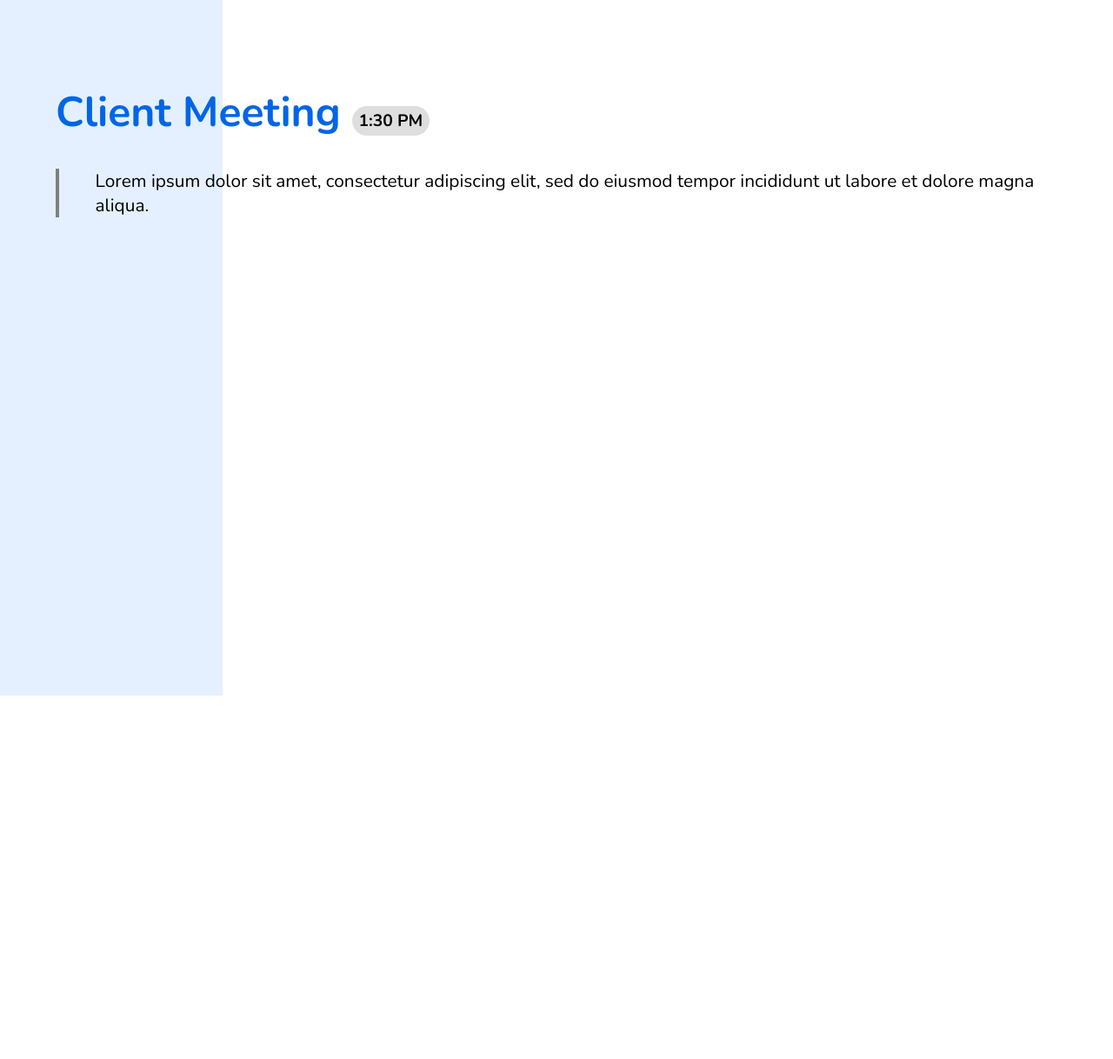
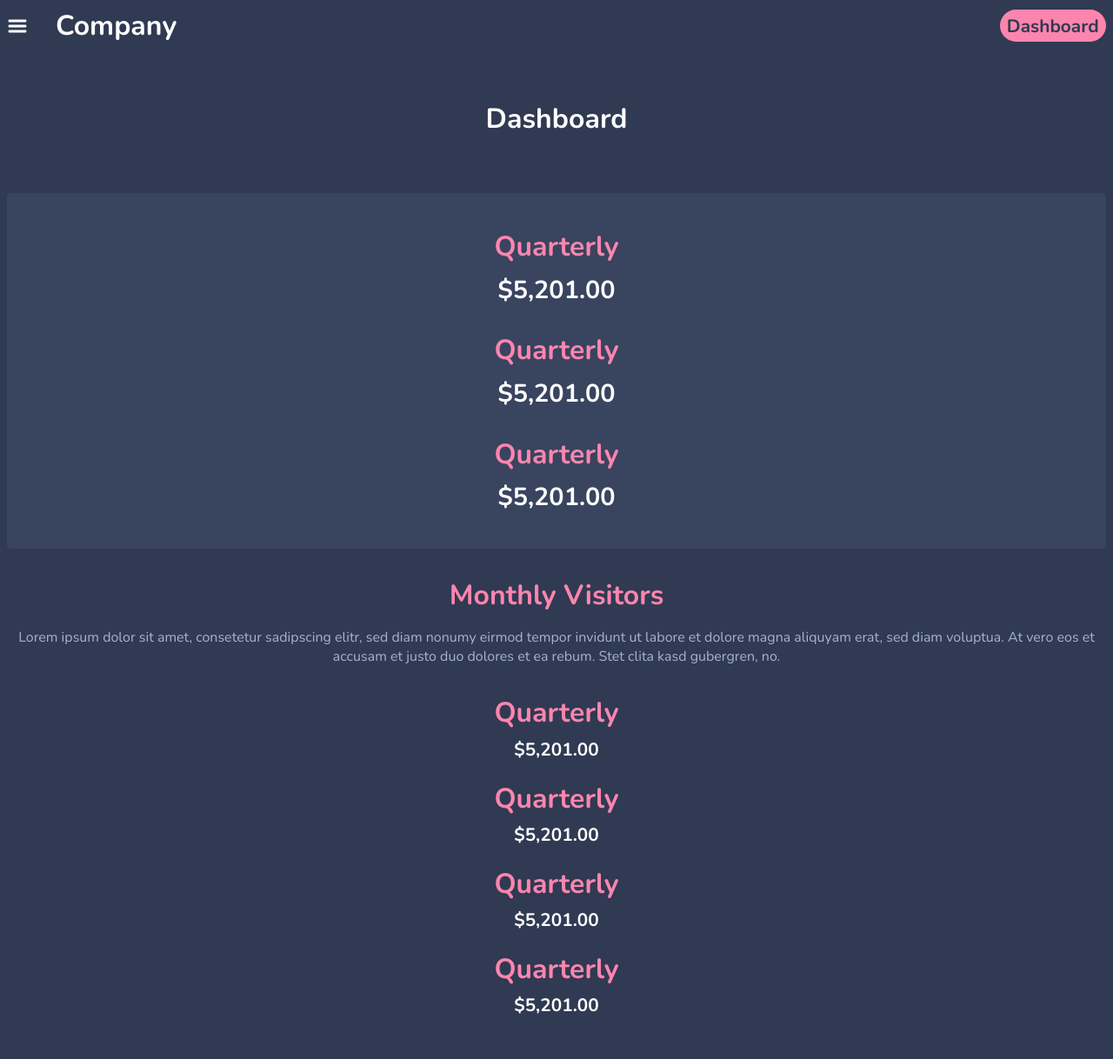
Before and after one commit to abh7662/UI_Design_Fundamentals, a plain HTML site: page Project_Refactoring/index.html in a window 1280 px wide. Shown: the whole page at 87% size. Before the commit the page ends 928 px from the top, so only its background shows below. Drawn offline with nearby package versions, Linux system fonts and the light colour scheme.

Commit message:
fixing the white space

```diff
--- a/Project_Refactoring/index.css
+++ b/Project_Refactoring/index.css
@@ -1,69 +1,184 @@
 @import url('https://fonts.googleapis.com/css?family=Nunito:400,700&display=swap');
 
+* {
+    box-sizing: border-box;
+}
 html, body {
     margin: 0;
     padding: 0;
-    font-family: 'Nunito';
-    overflow: hidden;
 }
 
-.container {
-    padding: 4em;
+body {
+    background: #3b4acd;
+    color: #A5B2D3;
+    padding: .5em;
+    font-family: 'Nunito',sans-serif;
     height: 100vh;
+    text-align:center;
 }
-.container:before {
-    content: '';
-    position: absolute;
-    top: 0;
-    left: 0;
-    width: 20%;
-    background: #E4F0FF;
-    height: 100vh;
-    z-index: -1;
+
+header {
+    display: flex;
+    align-items: center;
+    justify-content: center;
+}
+
+header svg {
+    width: 1.5em;
+    cursor: pointer;
+}
+
+a {
+    color: white;
 }
 
 
-span {
-    font-size: .4em;
-    background: #DEDEDE;
-    color: black;
-    padding: .2em .4em;
-    border-radius: 1em;
-    display: inline-block;
+ul {
+    list-style: none;
+    padding: 0;
 }
 
-/* span:before {
-    content: '1:30 PM';
-    font-size: 15em;
-    position: absolute;
-    color: #F4F4F4;
-    z-index: -1;
-    white-space: nowrap;
-    left: 30%;
-    top: 15%;
-} */
+a.logo {
+    font-weight: bold;
+    margin: 0 1em;
+}
+
+a.cta-btn {
+    margin-left: auto;
+    background: #FC85AE;
+    padding: 1em;
+    display: inline-block;
+    border-radius: 2em;
+    font-size: .6em;
+    color: #303A52;
+    font-weight: bold;
+}
+
+/* Navigation */
+
+
+nav {
+    position: fixed;
+    background: #576483;
+    height: 100vh;
+    left: 0;
+    top: 0;
+    width: 80%;
+    visibility: hidden;
+    transform: translateX(-50%);
+    opacity: 0;
+    transition: all .3s;
+    text-align: center;
+}
+
+
+nav p {
+    margin-bottom: 0;
+}
+
+nav svg {
+    cursor: pointer;
+    width: 1em;
+}
+
+nav ul li a {
+    display: block;
+    padding: .2em;
+    font-size: 1.8em;
+    padding: .8em;
+}
+
+.selected {
+    background: #9E579D;
+}
+
+.open-nav {
+    visibility: unset;
+    opacity: 1;
+    transform: translateX(0);
+}
+
+
+/* Main Section */
+
 
 h1 {
-    color: #0165E7;
-    font-size: 3em;
+    color: white;
+    margin-top: 1em;
 }
 
-p {
+.panel {
+    background: #39445F;
+    border-radius: .3em;
+}
+
+h3 {
+    color: #FC85AE;
+    margin: 0;
+    font-size: 2em;
+}
+
+ul.data li p {
+    color: white;
+    font-weight: bold;
+    font-size: 1.8em;
+    margin: .3em 0 1em;
+}
+
+ul.data li:last-child p {
+    margin-bottom: 0;
+}
+ul.secondary {
+    margin-top: 2em;
+}
+ul.secondary li p {
     font-size: 1.3em;
-    padding-left: 2em;
-    border-left: 4px solid gray;
+}
+
+main {
+    border: 1px solid white;
 }
 
 
 
-/*
+body {
+    background: #303a52;
+}
 
-- White Space
-- Color
-- Contrast
-- Scale
-- Alignment
-- Typography
-- Visual Hierarchy
+nav {
+    background: #2C354A;
+}
 
-*/
+
+a{
+    text-decoration: none;
+    font-size: 2em;
+}
+a.cta-btn{
+    font-size: 1.3em;
+    padding: .2em .4em;
+}
+
+main {
+    border: unset;
+}
+
+nav{
+    text-align: left;
+    font-size: .9em;
+}
+
+.panel {
+    padding: 1.5em 0;
+}
+
+h1{
+    margin: 2em 0;
+}
+.columns{
+    padding: 2em 0;
+
+}
+.inner-wrapper{
+    padding: 1em;
+}
--- a/Project_Refactoring/index.html
+++ b/Project_Refactoring/index.html
@@ -3,9 +3,83 @@
         <link rel="stylesheet" href="index.css">
     </head>
     <body>
-        <div class="container">
-            <h1>Client Meeting <span>1:30 PM</span></h1>
-            <p>Lorem ipsum dolor sit amet, consectetur adipiscing elit, sed do eiusmod tempor incididunt ut labore et dolore magna aliqua.</p>
-        </div>
+
+        <nav id="nav">
+            <div class="inner-wrapper">
+                <svg viewBox="0 0 32 37" id="exit-btn">
+                    <path id="back" d="M15.9,4.492a3,3,0,0,1,5.194,0L34.4,27.5A3,3,0,0,1,31.8,32H5.2a3,3,0,0,1-2.6-4.5Z" transform="translate(0 37) rotate(-90)" fill="#fff"/>
+                </svg>
+
+                <p>Lorem ipsum dolor sit amet, consetetur sadipscing elitr, sed diam nonumy eirmod</p>
+            </div>
+            <ul>
+                <li class="selected"><a href="#">Dashboard</a></li>
+                <li><a href="#">Settings</a></li>
+                <li><a href="#">Profile</a></li>
+                <li><a href="#">Reset Access</a></li>
+                <li><a href="#">Contact</a></li>
+            </ul>
+        </nav>
+
+        <header>
+            <svg height="32px" id="menu-btn" class="open" viewBox="0 0 32 32">
+                <path fill="white" d="M4,10h24c1.104,0,2-0.896,2-2s-0.896-2-2-2H4C2.896,6,2,6.896,2,8S2.896,10,4,10z M28,14H4c-1.104,0-2,0.896-2,2  s0.896,2,2,2h24c1.104,0,2-0.896,2-2S29.104,14,28,14z M28,22H4c-1.104,0-2,0.896-2,2s0.896,2,2,2h24c1.104,0,2-0.896,2-2  S29.104,22,28,22z"/>
+            </svg>
+
+            <a href="#" class="logo">Company</a>
+
+            <a href="#" class="cta-btn">Dashboard</a>
+        </header>
+
+        <main>
+            <h1>Dashboard</h1>
+
+            <section class="panel">
+                <ul class="data">
+                    <li>
+                        <h3>Quarterly</h3>
+                        <p>$5,201.00</p>
+                    </li>
+                    <li>
+                        <h3>Quarterly</h3>
+                        <p>$5,201.00</p>
+                    </li>
+                    <li>
+                        <h3>Quarterly</h3>
+                        <p>$5,201.00</p>
+                    </li>
+                </ul>
+            </section>
+
+            <div class="columns half">
+                <div class="col left">
+                    <h3>Monthly Visitors</h3>
+
+                    <p>Lorem ipsum dolor sit amet, consetetur sadipscing elitr, sed diam nonumy eirmod tempor invidunt ut labore et dolore magna aliquyam erat, sed diam voluptua. At vero eos et accusam et justo duo dolores et ea rebum. Stet clita kasd gubergren, no.</p>
+                </div>
+                <div class="col">
+                    <ul class="data secondary">
+                        <li>
+                            <h3>Quarterly</h3>
+                            <p>$5,201.00</p>
+                        </li>
+                        <li>
+                            <h3>Quarterly</h3>
+                            <p>$5,201.00</p>
+                        </li>
+                        <li>
+                            <h3>Quarterly</h3>
+                            <p>$5,201.00</p>
+                        </li>
+                        <li>
+                            <h3>Quarterly</h3>
+                            <p>$5,201.00</p>
+                        </li>
+                    </ul>
+                </div>
+            </div>
+        </main>
+
+        <script src="index.js"></script>
     </body>
 </html>
--- /dev/null
+++ b/Project_Refactoring/index.js
@@ -0,0 +1,15 @@
+// javascript
+
+const get = element => document.getElementById(element);
+
+let open = get("menu-btn");
+let nav = get("nav");
+let exit = get("exit-btn");
+
+open.addEventListener('click', () => {
+    nav.classList.add('open-nav');
+})
+
+exit.addEventListener('click', () => {
+    nav.classList.remove('open-nav');
+})
```
